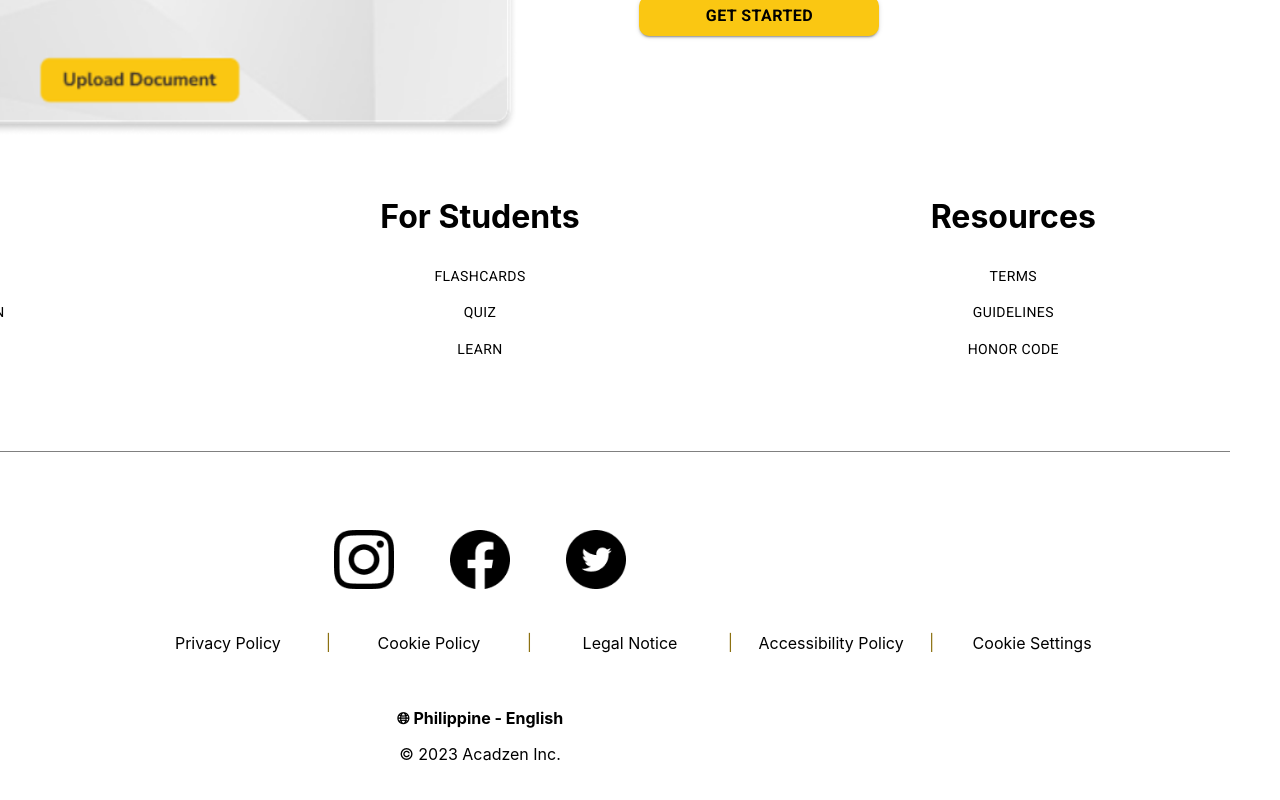
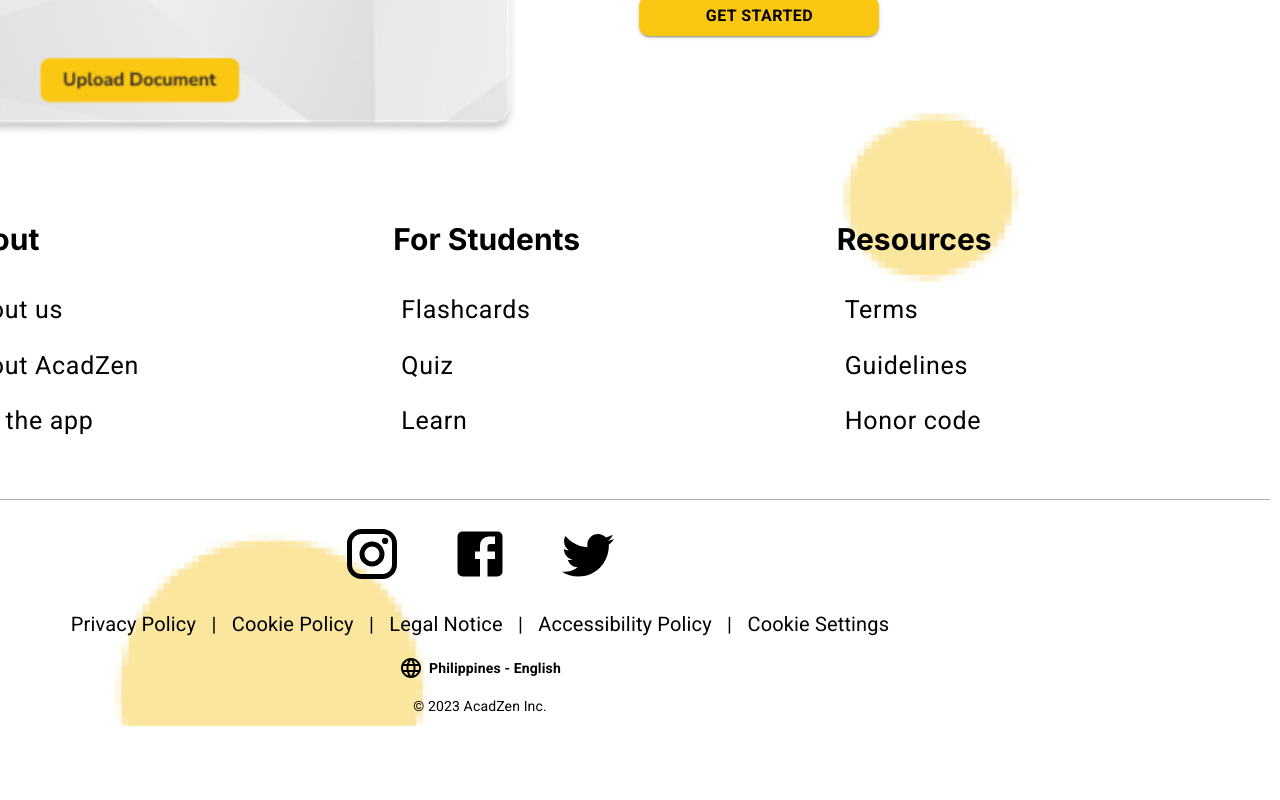
Before and after one commit to JBiong/AcadzenTest, a React (Create React App) app: page / in a window 1280 px wide. Shown: the part 2498-3298 px from the top of the page. After the commit the page ends 3224 px from the top, so only its background shows below. Built offline with nearby package versions, Linux system fonts and the light colour scheme; a web font is replaced by a local one.

Commit message:
updated the homepage's footer

```diff
--- a/src/AboutUs.js
+++ b/src/AboutUs.js
@@ -14,7 +14,7 @@ function AboutUs() {
           window.scrollTo(0,0);
         };
 
-    // kani kay para clickable lang icons
+    // kani kay para clickable lang ang icons
     const handleParagraphClick = (item) => {
         console.log(`Clicked on ${item}`);
       };
--- a/src/HomePage.js
+++ b/src/HomePage.js
@@ -14,6 +14,11 @@ import LearningSession from './LearningSession';
 import UploadDocument from './UploadDocument';
 import AboutUs from './AboutUs';
 import AboutAcadZen from './AboutAcadZen';
+import {Grid, Divider} from "@mui/material";
+import InstagramIcon from '@mui/icons-material/Instagram';
+import FacebookIcon from '@mui/icons-material/Facebook';
+import TwitterIcon from '@mui/icons-material/Twitter';
+import LanguageIcon from '@mui/icons-material/Language';
 
 export default function HomePage() {
     const [user, setUser] = React.useState(null);
@@ -35,6 +40,17 @@ export default function HomePage() {
         setIsSignInView(false);
         setShowHometoabout(false);
     };
+
+    // when button is clicked, the screen/scroll view is on the top para nice haha
+    const handleButtonClick = () => {
+        window.scrollTo(0,0);
+      };
+
+    // kani kay para clickable lang icons
+    const handleParagraphClick = (item) => {
+        console.log(`Clicked on ${item}`);
+      };
+
 
     return (
         <Router>
@@ -134,92 +150,58 @@ export default function HomePage() {
                                                 </div>
                                             </div>
                                         </div>
-                                        <div style={{backgroundColor:'#FFFFFF'}}>
-                                            <div style={{ display: 'flex', justifyContent: 'space-between', backgroundColor:'#FFFFFF', height:'250px' }}>
-                                                {/* Column 1 */}
-                                                <div style={{ flex: 1, display: 'flex', flexDirection: 'column' }}>
-                                                    <h1>About</h1>
-                                                    <Link to="/aboutus"><Button style={{color:'#000000', textDecoration: 'none', ':hover': { textDecoration: 'underline' } }}>About us</Button></Link>
-                                                    <Link to="/aboutacadzen"><Button style={{color:'#000000', textDecoration: 'none', ':hover': { textDecoration: 'underline' } }}>About Acadzen</Button></Link>
-                                                    <Button style={{color:'#000000', textDecoration: 'none', ':hover': { textDecoration: 'underline' } }}>Get the app</Button>
+                                        <div className={styles.AppInfo}>
+                                            <div className={styles.gridItem}>
+                                                <h2>About</h2>
+                                                <Link to="/aboutus"><Button onClick={handleButtonClick}>About us</Button></Link>
+                                                <Link to="/aboutacadzen"><Button onClick={handleButtonClick}>About AcadZen</Button></Link>
+                                                <Button>Get the app</Button>
                                             </div>
 
-                                                {/* Column 2 */}
-                                                <div style={{ flex: 1, display: 'flex', flexDirection: 'column' }}>
-                                                    <h1>For Students</h1>
-                                                    <Button style={{color:'#000000', textDecoration: 'none', ':hover': { textDecoration: 'underline' } }}>Flashcards</Button>
-                                                    <Button style={{color:'#000000', textDecoration: 'none', ':hover': { textDecoration: 'underline' } }}>Quiz</Button>
-                                                    <Button style={{color:'#000000', textDecoration: 'none', ':hover': { textDecoration: 'underline' } }}>Learn</Button>
+                                            <div className={styles.gridItem}>
+                                                <h2>For Students</h2>
+                                                <Button>Flashcards</Button>
+                                                <Button>Quiz</Button>
+                                                <Button>Learn</Button>
                                             </div>
 
-                                                {/* Column 3 */}
-                                                <div style={{ flex: 1, display: 'flex', flexDirection: 'column' }}>
-                                                    <h1>Resources</h1>
-                                                    <Button style={{color:'#000000', textDecoration: 'none', ':hover': { textDecoration: 'underline' } }}>Terms</Button>
-                                                    <Button style={{color:'#000000', textDecoration: 'none', ':hover': { textDecoration: 'underline' } }}>Guidelines</Button>
-                                                    <Button style={{color:'#000000', textDecoration: 'none', ':hover': { textDecoration: 'underline' } }}>Honor Code</Button>
+                                            <div className={styles.gridItem}>
+                                                <h2>Resources</h2>
+                                                <Button>Terms</Button>
+                                                <Button>Guidelines</Button>
+                                                <Button>Honor code</Button>
                                             </div>
                                         </div>
-                                            <hr style={{ border: 'none', borderBottom: '1px solid grey', margin: '50px', marginTop:'25px' }} />
-                                            <div style={{backgroundColor:'#FFFFFF', marginTop:'50px', height:'350px'}}>
-                                                    <IconButton>
-                                                        <img
-                                                            src="insta.png"
-                                                            alt="insta"
-                                                            style={{
-                                                                width: '60px', margin:'20px'
-                                                            }}
-                                                        />
+
+                                        <div className={styles.footer}>
+                                            <Divider style={{ marginBottom: '16px', backgroundColor: '#C8C8C8' }} />
+                                            <Grid container spacing={4} justifyContent="center">
+                                            <Grid item>
+                                                <IconButton onClick={() => handleParagraphClick('Icon 1')}>
+                                                <InstagramIcon style={{fontSize: '60px', color: 'black'}}/>
                                                 </IconButton>
-                                                    <IconButton>
-                                                        <img
-                                                            src="facebook.png"
-                                                            alt="fb"
-                                                            style={{
-                                                                width: '60px', margin:'20px'
-                                                            }}
-                                                        />
+                                            </Grid>
+                                            <Grid item>
+                                                <IconButton onClick={() => handleParagraphClick('Icon 2')}>
+                                                <FacebookIcon style={{fontSize: '60px', color: 'black'}} />
                                                 </IconButton>
-                                                    <IconButton>
-                                                        <img
-                                                            src="twitter.png"
-                                                            alt="X"
-                                                            style={{
-                                                                width: '60px', margin:'20px'
-                                                            }}
-                                                        />
+                                            </Grid>
+                                            <Grid item>
+                                                <IconButton onClick={() => handleParagraphClick('Icon 3')}>
+                                                <TwitterIcon style={{fontSize: '60px', color: 'black'}} />
                                                 </IconButton>
-                                                        <div style={{ display: 'flex', justifyContent: 'space-between', backgroundColor:'#FFFFFF', height:'75px', width:'1000px', marginLeft:'450px' }}>
-                                                            {/* Column 1 */}
-                                                            <div style={{ flex: 1, display: 'flex', flexDirection: 'column' }}>
-                                                                <p>Privacy Policy</p>
-                                                            </div>
-                                                            <Box sx={{ marginTop: '15px', color: '#8C7111' }}>|</Box>
-                                                            {/* Column 2 */}
-                                                            <div style={{ flex: 1, display: 'flex', flexDirection: 'column' }}>
-                                                                <p>Cookie Policy</p>
-                                                            </div>
-                                                            <Box sx={{ marginTop: '15px', color: '#8C7111' }}>|</Box>
-                                                            {/* Column 3 */}
-                                                            <div style={{ flex: 1, display: 'flex', flexDirection: 'column' }}>
-                                                                <p>Legal Notice</p>
-                                                            </div>
-                                                            <Box sx={{ marginTop: '15px', color: '#8C7111' }}>|</Box>
-                                                            {/* Column 4 */}
-                                                            <div style={{ flex: 1, display: 'flex', flexDirection: 'column' }}>
-                                                                <p>Accessibility Policy</p>
-                                                            </div>
-                                                            <Box sx={{ marginTop: '15px', color: '#8C7111' }}>|</Box>
-                                                            {/* Column 4 */}
-                                                            <div style={{ flex: 1, display: 'flex', flexDirection: 'column' }}>
-                                                                <p>Cookie Settings</p>
-                                                            </div>
-                                                        </div>
-                                                        <div>
-                                                            <p style={{fontWeight:'bold'}}> 🌐︎ Philippine - English</p>
-                                                            <p>© 2023 Acadzen Inc.</p>
-                                                        </div>
-                                            </div>
+                                            </Grid>
+                                            </Grid>
+                                                <Typography variant="h6" mt={2}>
+                                                    Privacy Policy &nbsp; | &nbsp; Cookie Policy &nbsp; | &nbsp; Legal Notice &nbsp; | &nbsp; Accessibility Policy &nbsp; | &nbsp; Cookie Settings
+                                                </Typography>
+                                                <Typography variant="body2" mt={2} style={{ display: 'flex', alignItems: 'center', justifyContent: 'center'}}>
+                                                    <LanguageIcon style={{ marginRight: '6px' }} />
+                                                    <strong>Philippines - English</strong>
+                                                </Typography>
+                                                <Typography variant="body2" mt={2}>
+                                                    © 2023 AcadZen Inc.
+                                                </Typography>
                                         </div>
                                     </div>
                                 )}
--- a/src/HomePage.module.css
+++ b/src/HomePage.module.css
@@ -67,3 +67,43 @@
     display: none;
 }
 /* Add other styles specific to HomePage.js below */
+
+.AppInfo{
+    display: grid;
+    grid-template-columns: repeat(3, 1fr);
+    width: auto;
+    padding: 10px; /* Add padding for better spacing */
+    margin-left: 250px;
+    text-align: left;
+  }
+
+  .gridItem {
+    padding: 10px;
+    font-family: 'Inter';
+    display:flex;
+    flex-direction:column;
+    align-self: flex-start;
+  }
+  .gridItem h2 {
+      font-size: 30px;
+      font-weight: bold;
+  }
+
+  .gridItem button {
+    color: black;
+    font-size: 25px;
+    cursor: pointer;
+    text-transform: none;
+    align-self: flex-start;
+  }
+
+  .gridItem button:hover {
+    color: #9b7f11; /* Change the background color as desired */
+  }
+
+  .footer {
+    margin-top: 20px; /* Adjust margin-top as needed */
+    text-align: center; /* Center-align the content within the footer */
+    padding: 10px; /* Add padding for better spacing */
+
+  }
```
Lines whose indentation alone changed are shown as unchanged.
